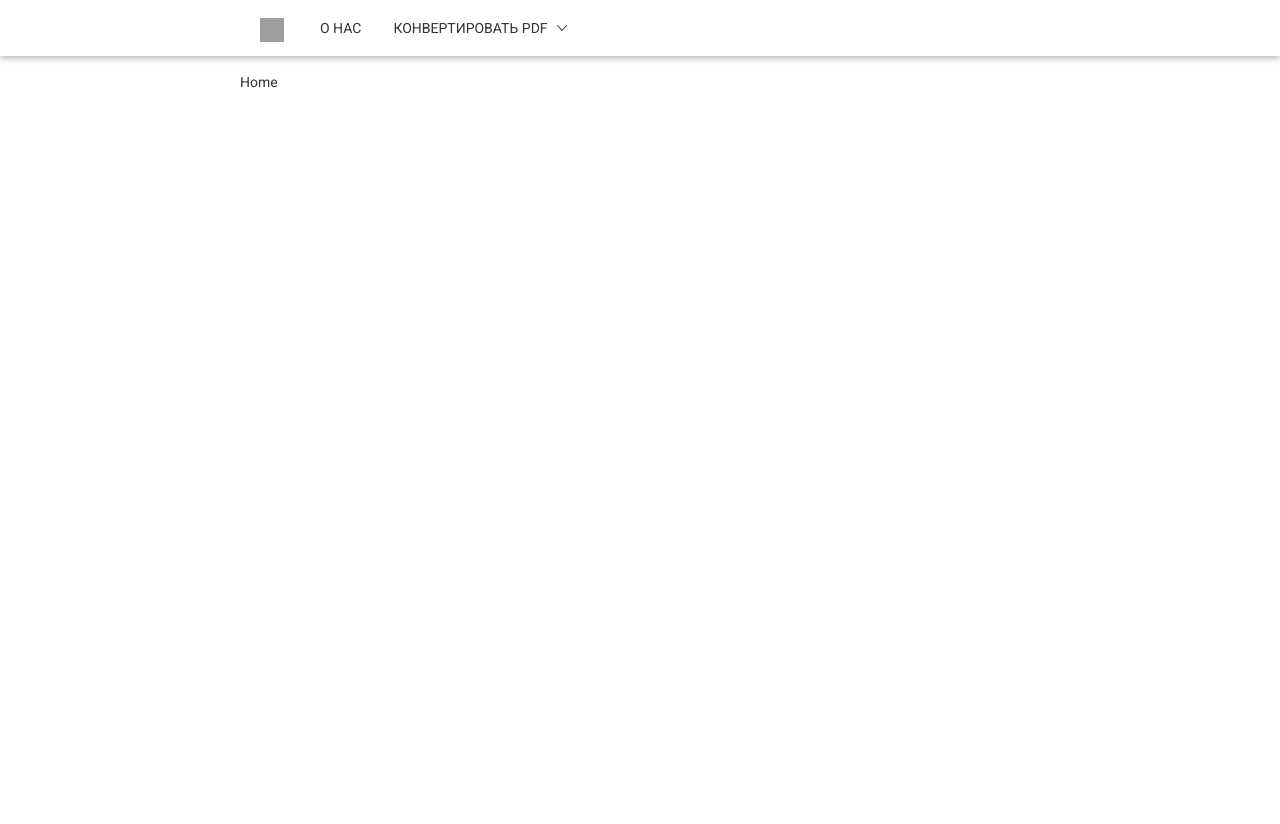
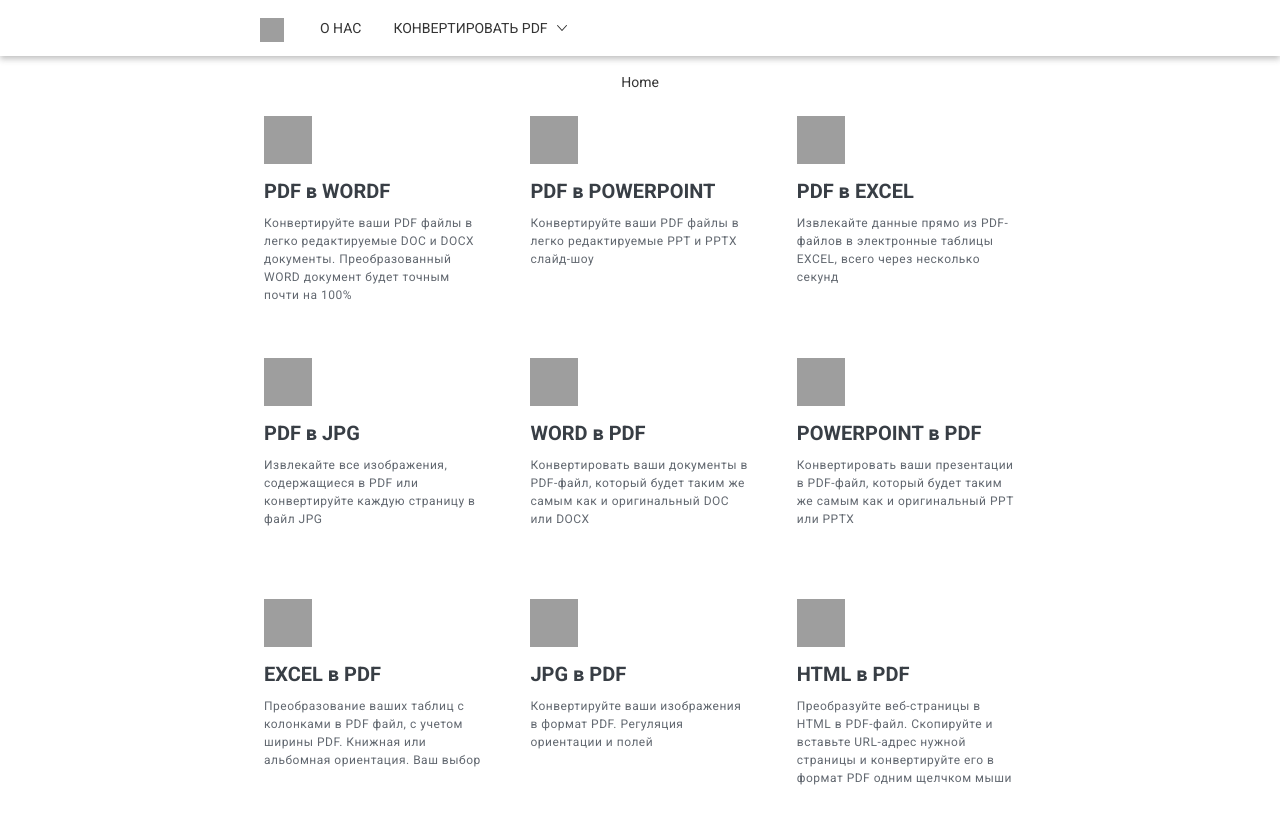
Before and after one commit to ElishaFlacon/file-converter, a React (Create React App) app: page / in a window 1280 px wide. Shown: the top 824 px of the page. Built offline with nearby package versions, Linux system fonts and the light colour scheme; grey boxes are pictures that could not be loaded; a web font is replaced by a local one.

Commit message:
update home page

```diff
--- a/src/pages/Home.jsx
+++ b/src/pages/Home.jsx
@@ -1,12 +1,16 @@
 import React from 'react';
+import GridList from '../components/GridList';
+import { fullPdfList } from '../config';
+import '../styles/Home.css';
 
 
 function Home() {
 
 
     return (
-        <div>
+        <div className='home'>
             Home
+            <GridList items={fullPdfList} big />
         </div>
     );
 }
```
